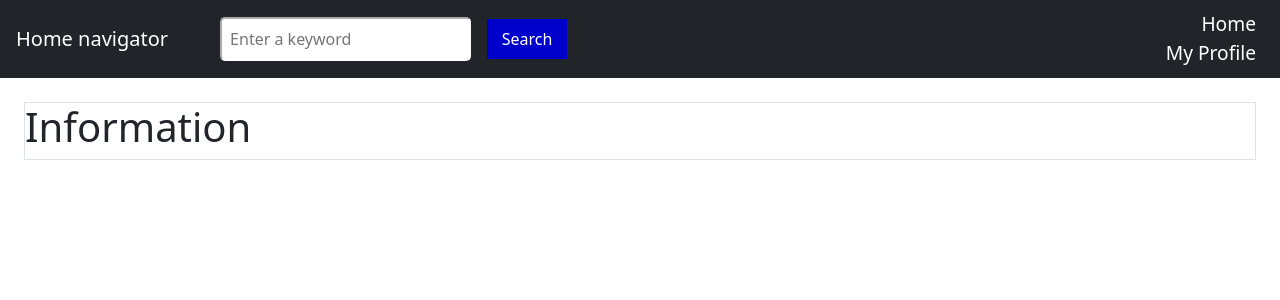
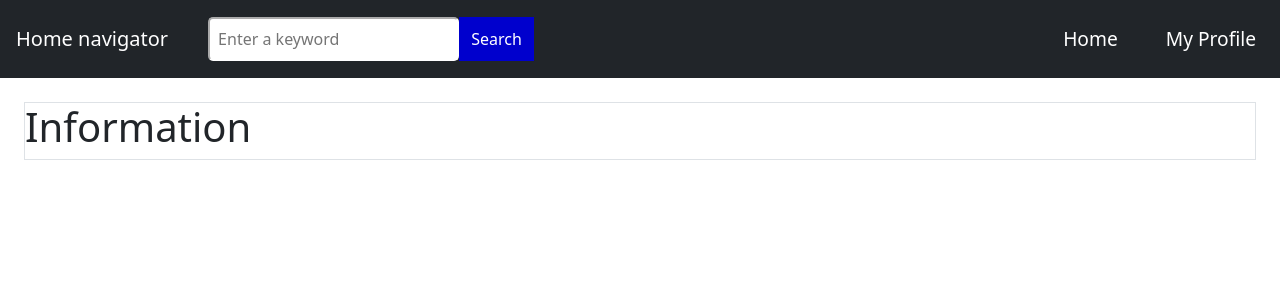
Before and after one commit to aseemsahoo/stock-exchange-ui, a React (Create React App) app: page /home in a window 1280 px wide. Shown: the top 300 px of the page. Built offline with nearby package versions, Linux system fonts and the light colour scheme.

Commit message:
temp commit

```diff
--- a/src/components/Home/Navigation/NavigationHome.css
+++ b/src/components/Home/Navigation/NavigationHome.css
@@ -10,10 +10,11 @@ input{
     border-color: white;
 }
 button{
-    width: 80px;
+    width: 75px;
     padding: 8px;
     border-width: 0;
-    border-radius: 10px;
+    border-radius: 5px;
+    margin-left: 10px;
     color : white;
     background-color: mediumblue;
 }
--- a/src/components/Home/Navigation/NavigationHome.js
+++ b/src/components/Home/Navigation/NavigationHome.js
@@ -4,17 +4,16 @@ function NavigationHome() {
   return (
     <nav className="navbar top navbar-expand-lg navbar-dark bg-dark">
       <a className="navbar-brand p-2 m-2">Home navigator </a>
-      <div className="container-fluid d-flex mx-4 justify-content-start">
+      <div className="col d-flex mx-4">
         <input type="text" placeholder="Enter a keyword" />
-        <button class="mx-3"> Search </button>
+        <button> Search </button>
       </div>
-
       <ul class="nav justify-content-end">
         <li class="nav-item mx-4">
-          <a> Home </a>
+            <a> Home </a>
         </li>
         <li class="nav-item mx-4">
-          <a> My Profile </a>
+            <a> My Profile </a>
         </li>
       </ul>
     </nav>
```
